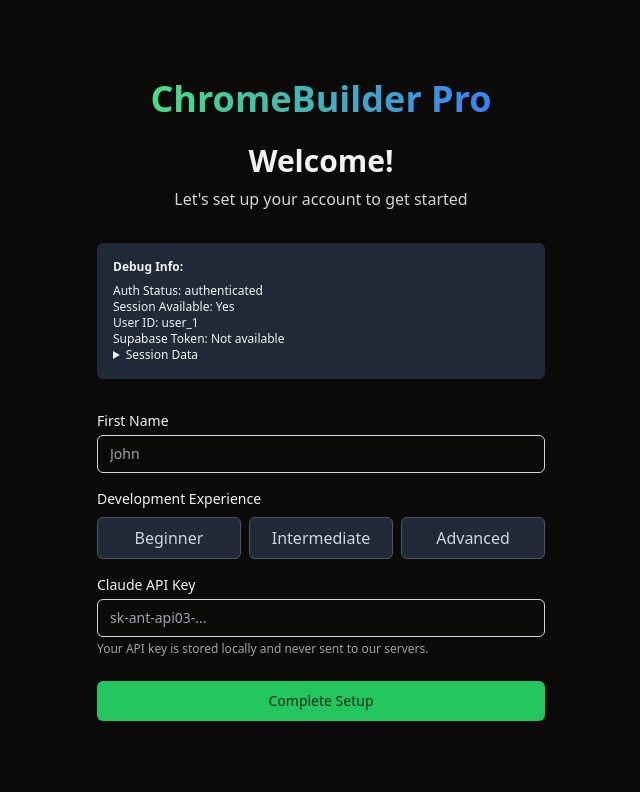
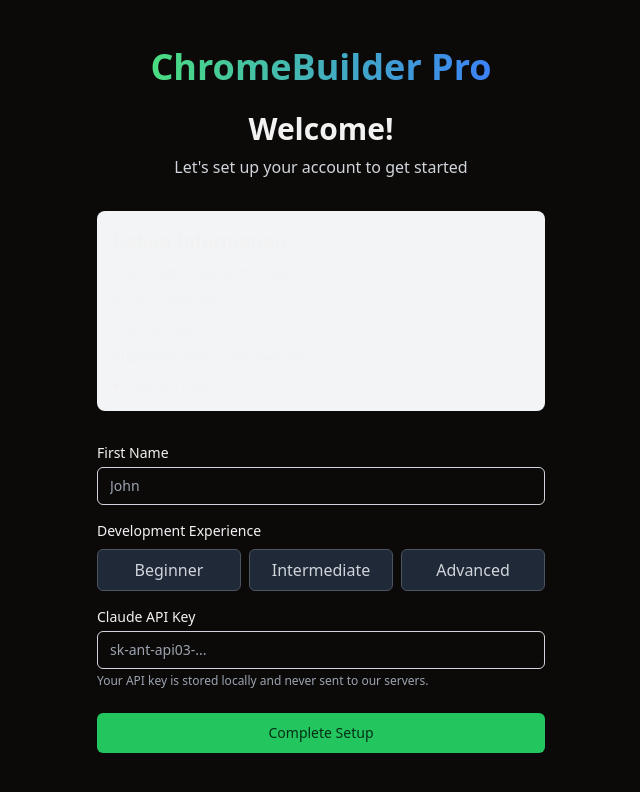
Before and after one commit to cw1960/ChromeBuilderProv1Netlify, a Next.js app: page /onboarding in a window 1280 px wide. Shown: the top 792 px of the page, without its empty margins (319-959 px from the left). Built offline with nearby package versions, Linux system fonts and the light colour scheme; no server answers; sample sign-in values are in the browser's storage.

Commit message:
Add test user handling in onboarding flow

```diff
--- a/src/pages/api/update-user-metadata.ts
+++ b/src/pages/api/update-user-metadata.ts
@@ -9,6 +9,9 @@
 
 // Initialize Supabase admin client with service role key
 const supabaseAdmin = createClient(supabaseUrl, supabaseServiceKey);
+
+// Test user ID for development
+const TEST_USER_ID = 'test-user-id';
 
 export default async function handler(
   req: NextApiRequest,
@@ -38,7 +41,22 @@
     console.log('Server: Updating metadata for user:', userId);
     console.log('Server: Metadata to update:', metadata);
 
-    // Update user metadata using admin client
+    // Special handling for test user in development
+    if (userId === TEST_USER_ID || process.env.NODE_ENV === 'development') {
+      console.log('Server: Using test user mode for development');
+      // For test user, we'll just return success without actually updating Supabase
+      return res.status(200).json({
+        success: true,
+        user: {
+          id: userId,
+          email: session.user.email,
+          user_metadata: metadata
+        },
+        note: 'Test user metadata updated in memory only'
+      });
+    }
+
+    // For real users, update user metadata using admin client
     const { data, error } = await supabaseAdmin.auth.admin.updateUserById(
       userId,
       { user_metadata: metadata }
--- a/src/pages/onboarding.tsx
+++ b/src/pages/onboarding.tsx
@@ -79,6 +79,35 @@
 
       // Store API key in localStorage
       localStorage.setItem('claude_api_key', apiKey);
+
+      // Special handling for test user in development
+      const isTestUser = session.user.id === 'test-user-id';
+      if (isTestUser) {
+        console.log('Using test user mode for development');
+
+        // For test user, we'll just store the data in session storage
+        const testUserData = {
+          id: session.user.id,
+          name: firstName,
+          dev_experience: experience,
+          onboarding_completed: true
+        };
+
+        // Store in sessionStorage for persistence during the session
+        sessionStorage.setItem('test_user_metadata', JSON.stringify(testUserData));
+
+        console.log('Test user data saved in session storage:', testUserData);
+
+        // Show success message
+        setShowSuccess(true);
+
+        // Redirect to dashboard after 1.5 seconds
+        setTimeout(() => {
+          router.push('/dashboard');
+        }, 1500);
+
+        return;
+      }
 
       // Get the Supabase access token from the session
       const supabaseAccessToken = session.supabaseAccessToken;
@@ -224,16 +253,28 @@
 
           {/* Debug info - only shown in development */}
           {process.env.NODE_ENV === 'development' && (
-            <div className="mb-4 p-4 bg-gray-100 dark:bg-gray-800 rounded-md text-xs overflow-auto max-h-40">
-              <h3 className="font-bold mb-2">Debug Info:</h3>
-              <p>Auth Status: {status}</p>
-              <p>Session Available: {session ? 'Yes' : 'No'}</p>
-              <p>User ID: {session?.user?.id || 'Not available'}</p>
-              <p>Supabase Token: {session?.supabaseAccessToken ? 'Available' : 'Not available'}</p>
-              <details>
-                <summary>Session Data</summary>
-                <pre>{JSON.stringify(session, null, 2)}</pre>
-              </details>
+            <div className="mt-8 p-4 bg-gray-100 rounded-lg">
+              <h3 className="text-lg font-semibold mb-2">Debug Information</h3>
+              <div className="space-y-2 text-sm">
+                <p>Auth Status: {status}</p>
+                <p>Session Available: {!!session}</p>
+                <p>User ID: {session?.user?.id || 'Not available'}</p>
+                <p>Supabase Token: {!!session?.supabaseAccessToken ? 'Available' : 'Not available'}</p>
+                {session?.user?.id === 'test-user-id' && (
+                  <>
+                    <p className="font-semibold mt-4">Test User Data:</p>
+                    <pre className="bg-white p-2 rounded">
+                      {JSON.stringify(JSON.parse(sessionStorage.getItem('test_user_metadata') || '{}'), null, 2)}
+                    </pre>
+                  </>
+                )}
+                <details className="mt-4">
+                  <summary>Session Data</summary>
+                  <pre className="bg-white p-2 rounded mt-2">
+                    {JSON.stringify(session, null, 2)}
+                  </pre>
+                </details>
+              </div>
             </div>
           )}
 
```
